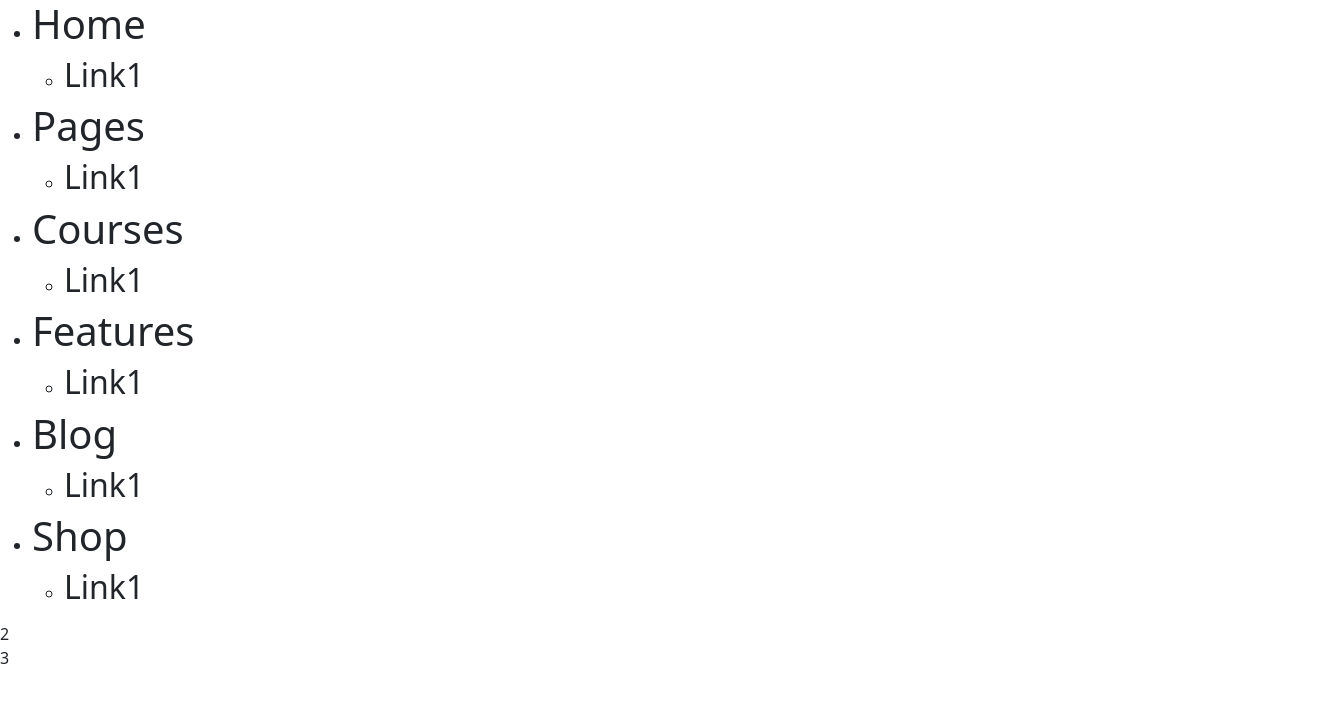
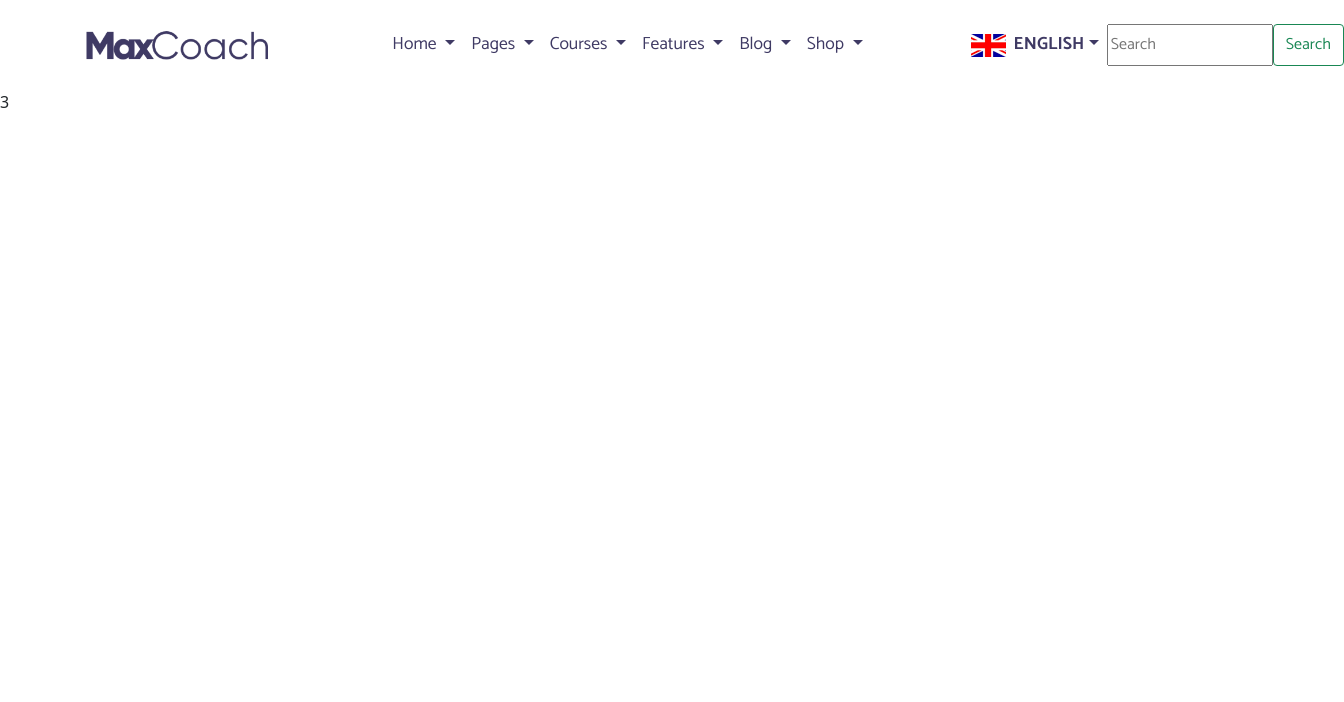
Before and after one commit to ElperdonXV/proj-html-vuejs, a Vue app: page / in a window 1280 px wide. Shown: the top 702 px of the page, 1344 px wide, since content can reach past the window. Built offline with nearby package versions, Linux system fonts and the light colour scheme.

Commit message:
work on nav

```diff
--- a/src/App.vue
+++ b/src/App.vue
@@ -23,4 +23,5 @@ export default {
 
 <style lang="scss">
 @import "~bootstrap/scss/bootstrap";
+@import url('https://fonts.googleapis.com/css2?family=Catamaran:wght@300;400;500;600;700&family=PT+Sans+Narrow:wght@400;700&display=swap');
 </style>
--- a/src/assets/scss/partials/_variables.scss
+++ b/src/assets/scss/partials/_variables.scss
@@ -1,5 +1,5 @@
 $white: #fefefe;
-$tuna: #343142;
+$tuna: #3f3a64;
 $silver: #bcbcbc;
 $mountain: #1eae96;
 $boulder: #797979;
@@ -19,3 +19,5 @@ $dorado: #5d5450;
 $thunderbird: #c92217;
 $sand: #81695e;
 $water: #ecf2f9;
+
+$font: 'Catamaran', sans-serif;
--- a/src/components/Header.vue
+++ b/src/components/Header.vue
@@ -1,15 +1,60 @@
 <template>
   <header>
-      <ul>
-          <li v-for="(link, index) in links" :key="index">
-              <h1>{{link.name}}</h1>
-              <ul>
-                  <li v-for="(sub, counter) in link.sublink" :key="counter">
-                      <h2>{{sub.name}}</h2>
-                  </li>
-              </ul>
-          </li>
-      </ul>
+      <nav class="navbar navbar-expand-lg navbar-light bg-white">
+        <div class="container p-3">
+            <div class="my-nav d-flex justify-content-between">
+                <div class="brand">
+                <a class="navbar-brand" href="#">
+                    <img src="../assets/dark-logo.png" alt="Max Coach" class="logo">
+                </a>
+                <button class="navbar-toggler" type="button" data-bs-toggle="collapse" data-bs-target="#navbarSupportedContent" aria-controls="navbarSupportedContent" aria-expanded="false" aria-label="Toggle navigation">
+                    <span class="navbar-toggler-icon"></span>
+                </button>
+            </div>
+            <div class="collapse navbar-collapse d-flex" id="navbarSupportedContent">
+                <ul class="navbar-nav me-auto mb-2 mb-lg-0">
+                    <li :key="index" v-for="(link,index) in links" class="nav-item dropdown">
+                        <a class="nav-link color-link dropdown-toggle" :href="link.href" id="navbarDropdown" role="button" data-bs-toggle="dropdown" aria-expanded="false">
+                        {{link.name}}
+                        </a>
+                        <ul class="dropdown-menu" aria-labelledby="navbarDropdown">
+                            <li :key="counter" v-for="(subl, counter) in link.sublink">
+                                <a class="dropdown-item" :href="subl.href">{{subl.name}}</a>
+                            </li>
+                        </ul>
+                    </li>
+                </ul>
+            </div>
+            <div class="right d-flex">
+                 <ul class="navbar-nav me-auto mb-2 mb-lg-0 d-flex align-items-center">
+                    <img src="../assets/en.png" alt="" class="lingua">
+                    <li class="nav-item dropdown">
+                        <a class="nav-link color-link dropdown-toggle" id="navbarDropdown" role="button" data-bs-toggle="dropdown" aria-expanded="false"><strong>ENGLISH</strong></a>
+                        <ul class="dropdown-menu" aria-labelledby="navbarDropdown">
+                            <li>
+                                <a class="dropdown-item" >
+                                    <img src="../assets/fr.png" alt="" class="lingua">
+                                    FRANCE
+                                </a>
+                            </li>
+                            <li>
+                                <a class="dropdown-item" >
+                                    <img src="../assets/de.png" alt="" class="lingua">
+                                    GERMAN
+                                </a>
+                            </li>
+                        </ul>
+                    </li>
+
+                </ul>
+                <form class="d-flex">
+                    <input class="mysearch" type="search" placeholder="Search" aria-label="Search">
+                    <button class="btn btn-outline-success" type="submit">Search</button>
+                </form>
+            </div>
+            </div>
+        </div>
+    </nav>
   </header>
 </template>
 
@@ -86,4 +131,22 @@ export default {
 </script>
 
 <style lang="scss">
+@import "../assets/scss/partials/_variables.scss";
+    header{
+        font-family: $font;
+        .logo{
+            height: 30px;
+        }
+        .my-nav{
+            gap: 100px;
+            align-items: center;
+        }
+        nav{
+            a{
+                color: $tuna !important;
+                font-size: 1.1em;
+                font-weight: 400;
+            }
+        }
+    }
 </style>
--- a/src/components/Main.vue
+++ b/src/components/Main.vue
@@ -1,5 +1,6 @@
 <template>
-  <main>2</main>
+  <main>
+  </main>
 </template>
 
 <script>
--- a/src/main.js
+++ b/src/main.js
@@ -1,5 +1,7 @@
 import Vue from 'vue'
 import App from './App.vue'
+import "bootstrap/dist/css/bootstrap.min.css";
+import "bootstrap";
 
 Vue.config.productionTip = false
 
```
